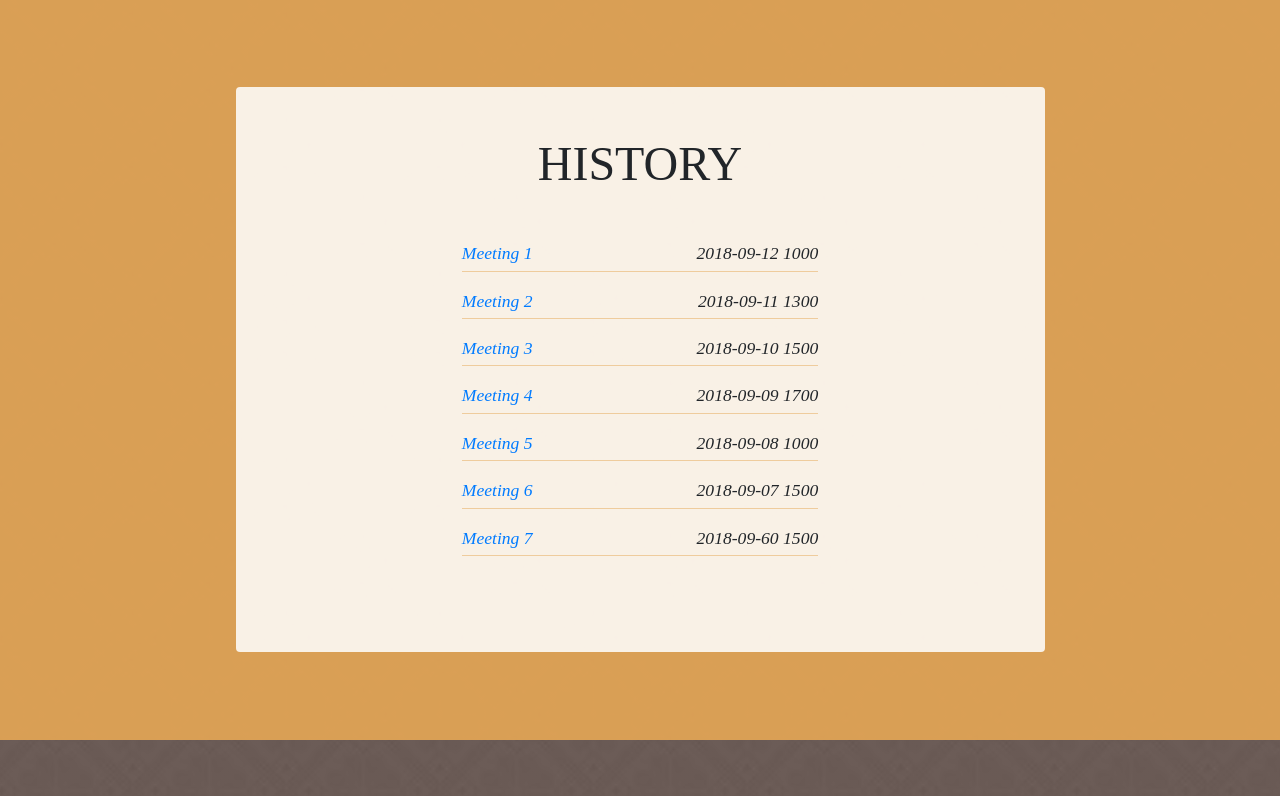
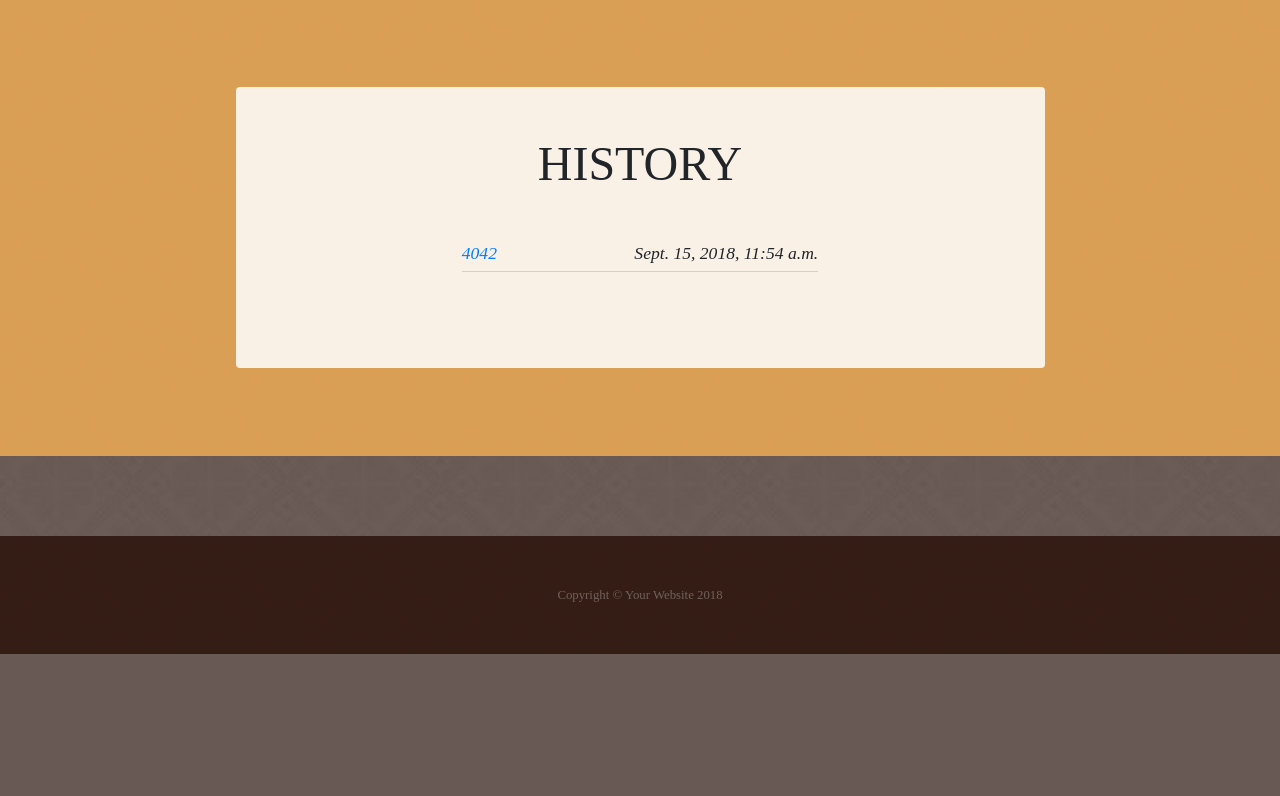
Before and after one commit to gongzhen0128/CZ3002-Meeting-Assistant, a Django app: page /history/ in a window 1280 px wide. Shown: the part 449-1245 px from the top of the page. After the commit the page ends 1103 px from the top, so only its background shows below. Run offline with Django 3.2, Linux system fonts and the light colour scheme; data comes from the database, SQL or seed files in the repository; both versions use the stored data as it was after the commit; some libraries are stand-ins or nearby versions; some web fonts are replaced.

Commit message:
history backend

```diff
--- a/MA/controll/models.py
+++ b/MA/controll/models.py
@@ -11,6 +11,7 @@ class client(models.Model):
 
 class meeting(models.Model):
 	sessionid = models.CharField(max_length=10)
+	name = models.CharField(max_length=50, null=True)
 	user_name = models.CharField(max_length=50)
 	audio = models.FileField(upload_to='uploads/')
 	script = models.FileField(upload_to='uploads/')
--- a/MA/controll/templates/history.html
+++ b/MA/controll/templates/history.html
@@ -11,35 +11,48 @@
               <h2 class="section-heading mb-5">
                 <span class="section-heading-lower">History</span>
               </h2>
+
+            {% if meeting_list %}
               <ul class="list-unstyled list-hours mb-5 text-left mx-auto">
+              {% for meeting in meeting_list %}
                 <li class="list-unstyled-item list-hours-item d-flex">
-                  <a href="{% url 'script' %}">Meeting 1</a>
-                  <span class="ml-auto">2018-09-12 1000</span>
+                  <a href="{% url 'script' %}">{{meeting.name}}</a>
+                  <span class="ml-auto">{{meeting.dateTime}}</span>
                 </li>
-                <li class="list-unstyled-item list-hours-item d-flex">
-                  <a href="{% url 'script' %}">Meeting 2</a>
-                  <span class="ml-auto">2018-09-11 1300</span>
-                </li>
-                <li class="list-unstyled-item list-hours-item d-flex">
-                  <a href="{% url 'script' %}">Meeting 3</a>
-                  <span class="ml-auto">2018-09-10 1500</span>
-                </li>
-                <li class="list-unstyled-item list-hours-item d-flex">
-                  <a href="{% url 'script' %}">Meeting 4</a>
-                  <span class="ml-auto">2018-09-09 1700</span>
-                </li>
-                <li class="list-unstyled-item list-hours-item d-flex">
-                  <a href="{% url 'script' %}">Meeting 5</a>
-                  <span class="ml-auto">2018-09-08 1000</span>
-                </li>
-                <li class="list-unstyled-item list-hours-item d-flex">
-                  <a href="{% url 'script' %}">Meeting 6</a>
-                  <span class="ml-auto">2018-09-07 1500</span>
-                </li>
-                <li class="list-unstyled-item list-hours-item d-flex">
-                  <a href="{% url 'script' %}">Meeting 7</a>
-                  <span class="ml-auto">2018-09-60 1500</span>
-                </li>
+                  <!--<li><a href="/ps/{{ question.id }}/">{{ question.question_text }}</a></li>-->
+              {% endfor %}
+              </ul>
+            {% else %}
+                 <p>No meetings are stored.</p>
+            {% endif %}
+                <!--<li class="list-unstyled-item list-hours-item d-flex">-->
+                  <!--<a href="{% url 'script' %}">Meeting 1</a>-->
+                  <!--<span class="ml-auto">2018-09-12 1000</span>-->
+                <!--</li>-->
+                <!--<li class="list-unstyled-item list-hours-item d-flex">-->
+                  <!--<a href="{% url 'script' %}">Meeting 2</a>-->
+                  <!--<span class="ml-auto">2018-09-11 1300</span>-->
+                <!--</li>-->
+                <!--<li class="list-unstyled-item list-hours-item d-flex">-->
+                  <!--<a href="{% url 'script' %}">Meeting 3</a>-->
+                  <!--<span class="ml-auto">2018-09-10 1500</span>-->
+                <!--</li>-->
+                <!--<li class="list-unstyled-item list-hours-item d-flex">-->
+                  <!--<a href="{% url 'script' %}">Meeting 4</a>-->
+                  <!--<span class="ml-auto">2018-09-09 1700</span>-->
+                <!--</li>-->
+                <!--<li class="list-unstyled-item list-hours-item d-flex">-->
+                  <!--<a href="{% url 'script' %}">Meeting 5</a>-->
+                  <!--<span class="ml-auto">2018-09-08 1000</span>-->
+                <!--</li>-->
+                <!--<li class="list-unstyled-item list-hours-item d-flex">-->
+                  <!--<a href="{% url 'script' %}">Meeting 6</a>-->
+                  <!--<span class="ml-auto">2018-09-07 1500</span>-->
+                <!--</li>-->
+                <!--<li class="list-unstyled-item list-hours-item d-flex">-->
+                  <!--<a href="{% url 'script' %}">Meeting 7</a>-->
+                  <!--<span class="ml-auto">2018-09-60 1500</span>-->
+                <!--</li>-->
               </ul>
             </div>
           </div>
--- a/MA/controll/views.py
+++ b/MA/controll/views.py
@@ -1,4 +1,5 @@
 from django.shortcuts import render
+from .models import meeting
 
 # Create your views here.
 def home(request):
@@ -17,7 +18,13 @@ def createMeeting(request):
 	return render(request, layout, context)
 
 def history(request):
-	context = locals()
+	user_name = 'zesheng'
+	if request.user.is_authenticated:
+		user_name = request.user.username
+	meeting_list = meeting.objects.filter(user_name=user_name)
+	context = {
+		'meeting_list': meeting_list,
+	}
 	layout = 'history.html'
 	return render(request, layout, context)
 
```
Also changed, not shown: MA/db.sqlite3.
